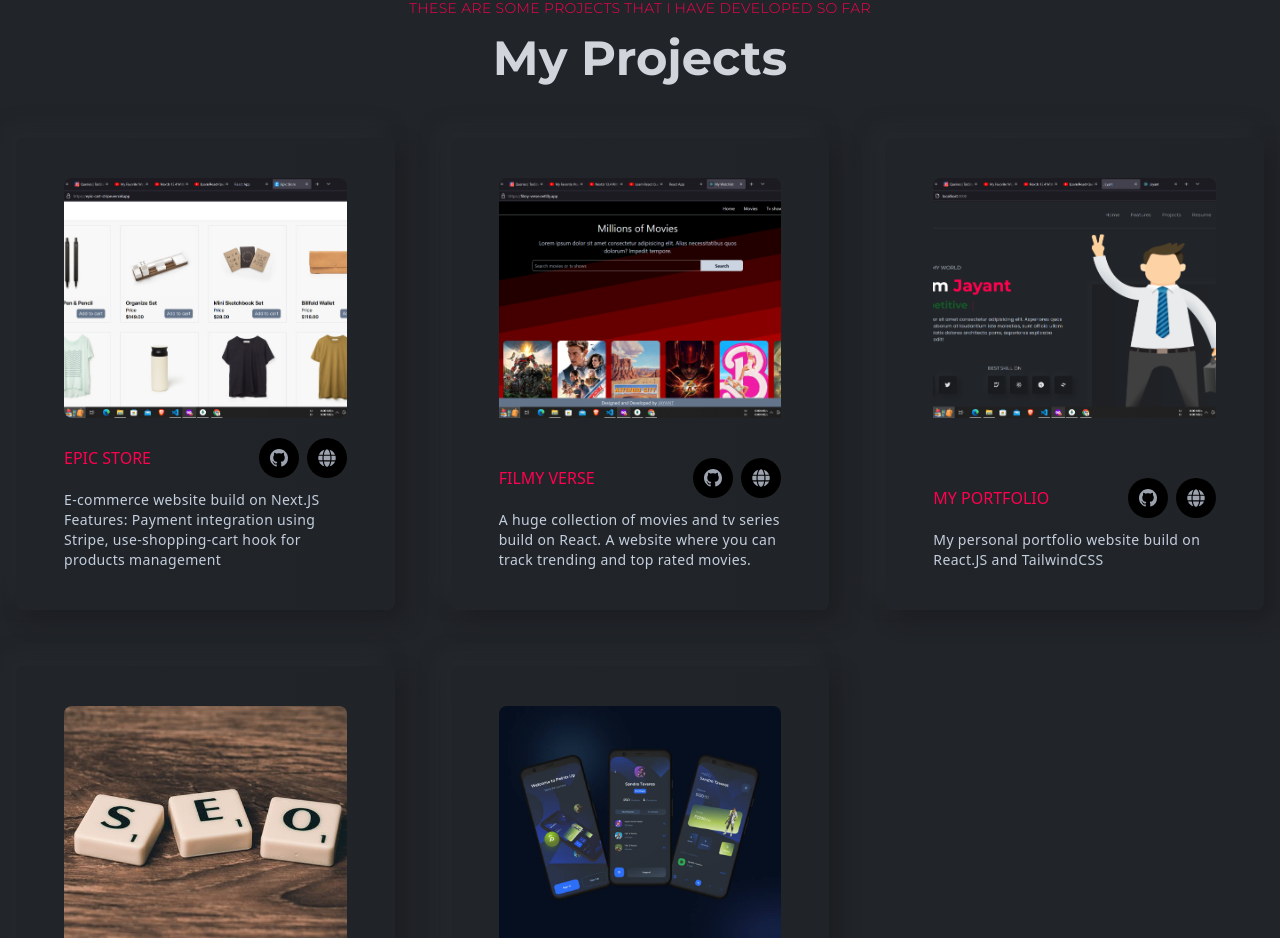
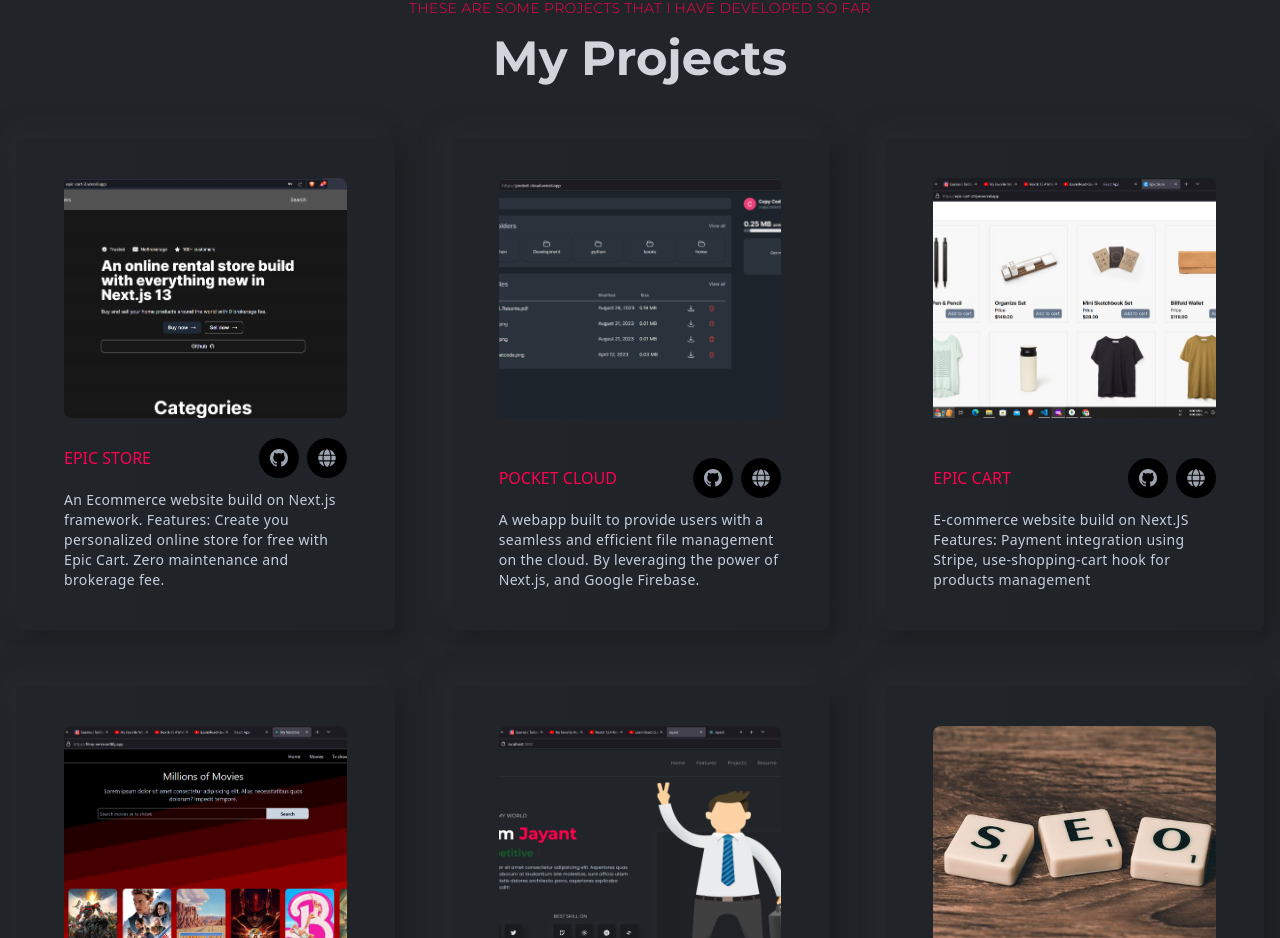
Before and after one commit to Jayant-001/Portfolio, a React (Create React App) app: page / in a window 1280 px wide. Shown: the part 2000-2938 px from the top of the page. Built offline with nearby package versions, Linux system fonts and the light colour scheme.

Commit message:
project png added

```diff
--- a/src/components/projects/Projects.js
+++ b/src/components/projects/Projects.js
@@ -1,12 +1,13 @@
 import React from "react";
 import Title from "../layouts/Title";
 import {
-    projectOne,
     projectTwo,
     projectThree,
     ekartProjectImage,
     filmyVerseImage,
     portfolioImage,
+    pocketCloudProjectImage,
+    epicCartProjectImage,
 } from "../../assets/index";
 import ProjectsCard from "./ProjectsCard";
 
@@ -14,6 +15,20 @@ const Projects = () => {
     const projectsData = [
         {
             title: "Epic Store",
+            desc: "An Ecommerce website build on Next.js framework. Features: Create you personalized online store for free with Epic Cart. Zero maintenance and brokerage fee.",
+            liveUrl: "https://epic-cart-2.vercel.app",
+            githubUrl: "https://github.com/Jayant-001/Epic-Cart-2.0",
+            image: epicCartProjectImage,
+        },
+        {
+            title: "Pocket Cloud",
+            desc: "A webapp built to provide users with a seamless and efficient file management on the cloud. By leveraging the power of Next.js, and Google Firebase.",
+            liveUrl: "https://pocket-cloud.vercel.app",
+            githubUrl: "https://github.com/Jayant-001/Cloud-File-Manager",
+            image: pocketCloudProjectImage,
+        },
+        {
+            title: "Epic Cart",
             desc: "E-commerce website build on Next.JS  Features: Payment integration using Stripe, use-shopping-cart hook for products management",
             liveUrl: "https://epic-cart-stripe.vercel.app/",
             githubUrl: "https://github.com/Jayant-001/Epic-Cart-Stripe",
```
Also changed, not shown: src/assets/index.js (+9 -5 lines), src/assets/images/projects/epic_cart_project.png (added), src/assets/images/projects/pocket_cloud_project.png (added).
